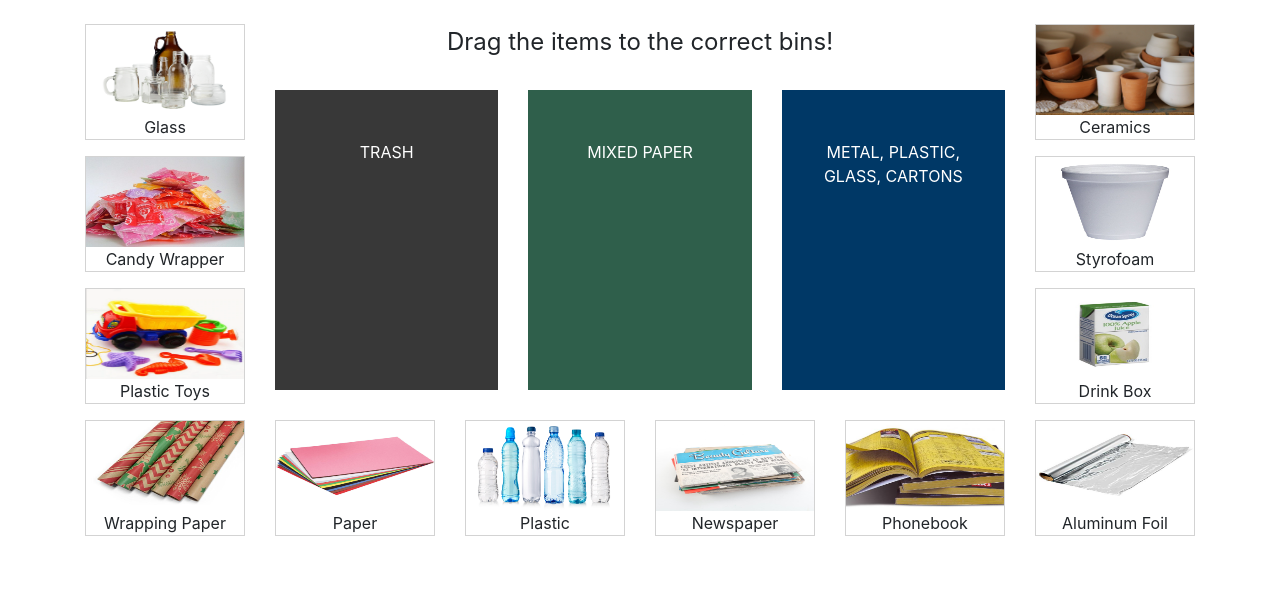
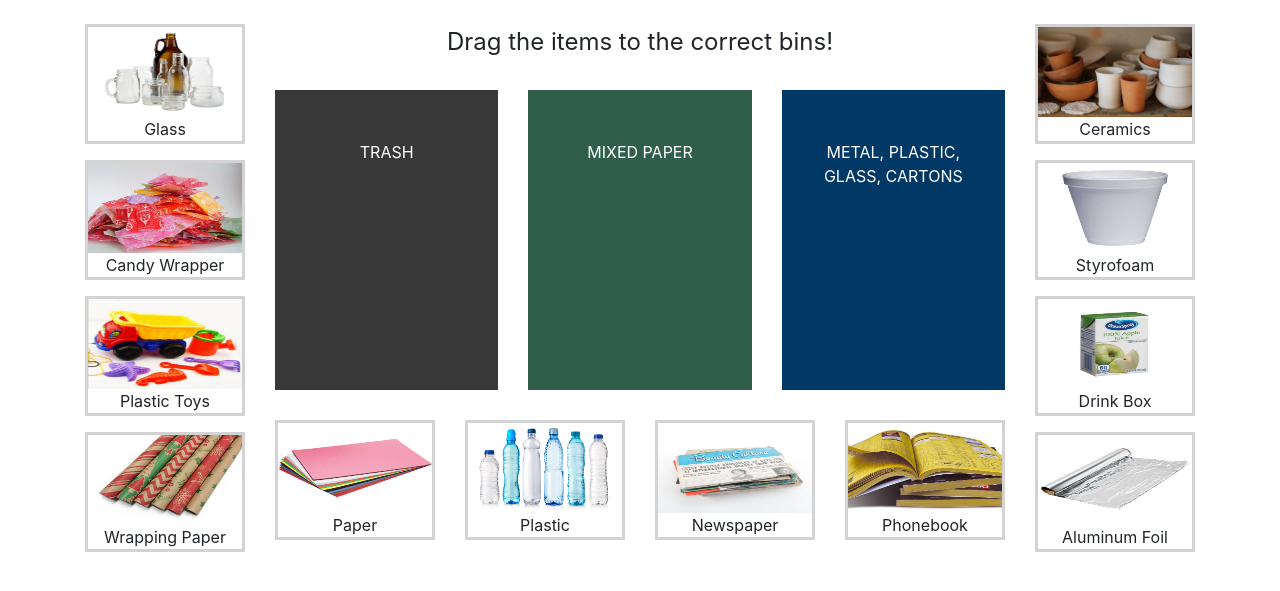
Before and after one commit to ashleyan/Recycling-at-Columbia, a Flask app: page /quiz in a window 1280 px wide. Shown: the part 56-647 px from the top of the page. Run offline with Flask 2, Linux system fonts and the light colour scheme; some libraries are stand-ins or nearby versions.

Commit message:
fixed suggested changes

```diff
--- a/static/quiz.js
+++ b/static/quiz.js
@@ -1,9 +1,4 @@
 // final product should be 5-10 min long
-
-// only put explanation why wrong, not what the correct answer is
-// get rid of the alerts and put the explanations on the bins(?) instead
-// turn border of image red instead of whole bin when user gets it wrong (put a margin around image)
-// make end of quiz more rewarding (maybe print out certificate?)
 
 // later
 // rn it tells total Qs wrong (but includes each retake instead of per retake)
@@ -17,6 +12,7 @@
 // populate bins with pictures once they are dragged to correct bin
 // make users look at bin info page that contains the most amount of Qs they got wrong
 // shuffle quiz pictures
+// make end of quiz have print out certificate
 
 var ceramicslist = ["/static/images/ceramics.jpg"]
 var styrofoamlist = ["/static/images/styrofoam.jpg"]
@@ -49,7 +45,7 @@
 	$(class_name).empty()
 	$.each(names, function( index, value ) {
 		// Make the draggable name object
-		var new_row = $("<figure class='move' id='" + value + "'>")
+		var new_row = $("<figure class='move gray-border' id='" + value + "'>")
 		var new_img = $("<img src='" + value + "'>")
 		var new_cap = $("<figcaption class='caption'>")
 		new_cap.text(caption)
@@ -65,6 +61,8 @@
 }
 
 function makeAllNames() {
+	$(".wrong-info").remove()
+
 	makeNames(paperlist, ".paper", "Paper")
 	makeNames(plasticlist, ".plastic", "Plastic")
 	makeNames(newspaperlist, ".newspaper", "Newspaper")
@@ -80,17 +78,31 @@
 
 	if (allListsEmpty()) {
 		if (wrong.length != 0) {
-			alert("You got " + number_wrong + " answers wrong in total: " + black_wrong +
-				" of your answers should've been in the black bin, " + green_wrong +
-				" of your answers should've been in the green bin, and " + blue_wrong +
-				" of your answers should've been in the blue bin.")
 			// Make retake quiz button
 			var new_button = $("<div>")
 			var button = $("<button class='btn btn-warning retake-button'>")
 			$(new_button).append(button.text("RETAKE QUIZ WITH WRONG ANSWERS"))
 	   		$(".right-bin").append(new_button)
+	   		// Display wrong message
+			var new_row = $("<div class='row wrong-message'>")
+			var new_col = $("<div class='col-md-12 wrong-text'>")
+			$(new_row).append(new_col.text("You got " + number_wrong + " answer(s) wrong in total: " + black_wrong +
+				" of your answer(s) should've been in the black bin, " + green_wrong +
+				" of your answer(s) should've been in the green bin, and " + blue_wrong +
+				" of your answer(s) should've been in the blue bin."))
+	   		$(".right-column").append(new_row)
    		} else {
-   			alert("Congratulations, you have mastered the quiz!")
+   			// Clear page
+   			$(".container").empty()
+   			// Display completion message
+			var new_row = $("<div class='row'>")
+			var new_col = $("<div class='col-md-12'>")
+			var new_sub_row = $("<div class='row middle'>")
+			var new_sub_col = $("<div class='col-md-12 congrats'>")
+			$(new_sub_row).append(new_sub_col.text("Congratulations, you have mastered the quiz!"))
+			$(new_col).append(new_sub_row)
+			$(new_row).append(new_col)
+	   		$(".container").append(new_row)
    		}
 	}
 }
@@ -103,80 +115,118 @@
 }
 
 function incorrectAnswer(parent) {
+	$(".wrong-info").remove()
 	number_wrong += 1
+
 	if (parent.hasClass("ceramics")) {
 		black_wrong += 1
 		wrong.push(".ceramics")
-		alert("Ceramics actually belong in the BLACK bin!")
-		alert("According to Waste Management, the presence of ceramics like coffee mugs and plates in a batch of your typical, curbside-recyclable glass will weaken the recycled product, which is why ceramics aren’t usually accepted.")
+		// Display wrong message
+		var new_row = $("<div class='row wrong-info'>")
+		var new_col = $("<div class='col-md-12 wrong-info-text'>")
+		$(new_row).append(new_col.text("***According to Waste Management, the presence of ceramics like coffee mugs and plates in a batch of your typical, curbside-recyclable glass will weaken the recycled product, which is why ceramics aren’t usually accepted."))
+   		$(".first-middle").append(new_row)
 	}
 	if (parent.hasClass("styrofoam")) {
 		black_wrong += 1
 		wrong.push(".styrofoam")
-		alert("Styrofoam actually belongs in the BLACK bin!")
-		alert("Styrofoam is a Dow Chemical Company trademark for a specific type of extruded polystyrene (EPS) foam used only for art supplies and insulation. There are two reasons EPS isn’t allowed in recycle bins: density and contamination. Polystyrene foam is 95% air so it is not cost-effective to store or ship. It is often contaminated with food or drink, and it is difficult to clean because it is so porous.")
+		// Display wrong message
+		var new_row = $("<div class='row wrong-info'>")
+		var new_col = $("<div class='col-md-12 wrong-info-text'>")
+		$(new_row).append(new_col.text("***Styrofoam is a Dow Chemical Company trademark for a specific type of extruded polystyrene (EPS) foam used only for art supplies and insulation. There are two reasons EPS isn’t allowed in recycle bins: density and contamination. Polystyrene foam is 95% air so it is not cost-effective to store or ship. It is often contaminated with food or drink, and it is difficult to clean because it is so porous."))
+   		$(".first-middle").append(new_row)
 	}
 	if (parent.hasClass("candy-wrapper")) {
 		black_wrong += 1
 		wrong.push(".candy-wrapper")
-		alert("Candy wrappers actually belong in the BLACK bin!")
-		alert("Candy wrappers are usually made up of mixed materials, making the recovery of useful materials difficult and expensive. As a result, most waste management companies, manufacturers and municipal recycling facilities tend to turn their backs from candy wrappers.")
+		// Display wrong message
+		var new_row = $("<div class='row wrong-info'>")
+		var new_col = $("<div class='col-md-12 wrong-info-text'>")
+		$(new_row).append(new_col.text("***Candy wrappers are usually made up of mixed materials, making the recovery of useful materials difficult and expensive. As a result, most waste management companies, manufacturers and municipal recycling facilities tend to turn their backs from candy wrappers."))
+   		$(".first-middle").append(new_row)
 	}
 	if (parent.hasClass("plastic-toys")) {
 		black_wrong += 1
 		wrong.push(".plastic-toys")
-		alert("Plastic toys actually belong in the BLACK bin!")
-		alert("Plastic toys pose a unique challenge because they're typically composed of other materials too, such as metals. The recyclable components can't be separated out, and become prohibitive for recycling centers.")
+		// Display wrong message
+		var new_row = $("<div class='row wrong-info'>")
+		var new_col = $("<div class='col-md-12 wrong-info-text'>")
+		$(new_row).append(new_col.text("***Plastic toys pose a unique challenge because they're typically composed of other materials too, such as metals. The recyclable components can't be separated out, and become prohibitive for recycling centers."))
+   		$(".first-middle").append(new_row)
 	}
 
 	if (parent.hasClass("paper")) {
 		green_wrong += 1
 		wrong.push(".paper")
-		alert("Paper actually belongs in the GREEN bin!")
-		alert("Paper... is paper, so it belongs in the 'Mixed Paper' bin.")
+		// Display wrong message
+		var new_row = $("<div class='row wrong-info'>")
+		var new_col = $("<div class='col-md-12 wrong-info-text'>")
+		$(new_row).append(new_col.text("***Paper... is paper, so it belongs in the 'Mixed Paper' bin!"))
+   		$(".first-middle").append(new_row)
 	}
 	if (parent.hasClass("newspaper")) {
 		green_wrong += 1
 		wrong.push(".newspaper")
-		alert("Newspapers actually belong in the GREEN bin!")
-		alert("Newspapers are made of paper, so they belong in the 'Mixed Paper' bin.")
+		// Display wrong message
+		var new_row = $("<div class='row wrong-info'>")
+		var new_col = $("<div class='col-md-12 wrong-info-text'>")
+		$(new_row).append(new_col.text("***Newspapers are made of paper, so they belong in the 'Mixed Paper' bin."))
+   		$(".first-middle").append(new_row)
 	}
 	if (parent.hasClass("phonebook")) {
 		green_wrong += 1
 		wrong.push(".phonebook")
-		alert("Phonebooks actually belong in the GREEN bin!")
-		alert("Phonebooks are made of paper, so they belong in the 'Mixed Paper' bin.")
+		// Display wrong message
+		var new_row = $("<div class='row wrong-info'>")
+		var new_col = $("<div class='col-md-12 wrong-info-text'>")
+		$(new_row).append(new_col.text("***Phonebooks are made of paper, so they belong in the 'Mixed Paper' bin."))
+   		$(".first-middle").append(new_row)
 	}
 	if (parent.hasClass("wrapping-paper")) {
 		green_wrong += 1
 		wrong.push(".wrapping-paper")
-		alert("Wrapping paper actually belongs in the GREEN bin!")
-		alert("Wrapping paper is made of paper, so it belongs in the 'Mixed Paper' bin.")
+		// Display wrong message
+		var new_row = $("<div class='row wrong-info'>")
+		var new_col = $("<div class='col-md-12 wrong-info-text'>")
+		$(new_row).append(new_col.text("***Wrapping paper is made of paper, so it belongs in the 'Mixed Paper' bin."))
+   		$(".first-middle").append(new_row)
 	}
 
 	if (parent.hasClass("plastic")) {
 		blue_wrong += 1
 		wrong.push(".plastic")
-		alert("Plastic actually belongs in the BLUE bin!")
-		alert("Plastic... is plastic, so it belongs in the 'Metal, Plastic, Glass, Cartons' bin!")
+		// Display wrong message
+		var new_row = $("<div class='row wrong-info'>")
+		var new_col = $("<div class='col-md-12 wrong-info-text'>")
+		$(new_row).append(new_col.text("***Plastic... is plastic, so it belongs in the 'Metal, Plastic, Glass, Cartons' bin!"))
+   		$(".first-middle").append(new_row)
 	}
 	if (parent.hasClass("glass")) {
 		blue_wrong += 1
 		wrong.push(".glass")
-		alert("Glass actually belongs in the BLUE bin!")
-		alert("Glass... is glass, so it belongs in the 'Metal, Plastic, Glass, Cartons' bin!")
+		// Display wrong message
+		var new_row = $("<div class='row wrong-info'>")
+		var new_col = $("<div class='col-md-12 wrong-info-text'>")
+		$(new_row).append(new_col.text("***Glass... is glass, so it belongs in the 'Metal, Plastic, Glass, Cartons' bin!"))
+   		$(".first-middle").append(new_row)
 	}
 	if (parent.hasClass("aluminum-foil")) {
 		blue_wrong += 1
 		wrong.push(".aluminum-foil")
-		alert("Aluminum foil actually belongs in the BLUE bin!")
-		alert("Aluminum foil is made of metal, so it belongs in the 'Metal, Plastic, Glass, Cartons' bin!")
+		// Display wrong message
+		var new_row = $("<div class='row wrong-info'>")
+		var new_col = $("<div class='col-md-12 wrong-info-text'>")
+		$(new_row).append(new_col.text("***Aluminum foil is made of metal, so it belongs in the 'Metal, Plastic, Glass, Cartons' bin."))
+   		$(".first-middle").append(new_row)
 	}
 	if (parent.hasClass("drink-box")) {
 		blue_wrong += 1
 		wrong.push(".drink-box")
-		alert("Drink boxes actually belong in the BLUE bin!")
-		alert("Drink boxes are cartons, so they belong in the 'Metal, Plastic, Glass, Cartons' bin!")
+		// Display wrong message
+		var new_row = $("<div class='row wrong-info'>")
+		var new_col = $("<div class='col-md-12 wrong-info-text'>")
+		$(new_row).append(new_col.text("***Drink boxes are cartons, so they belong in the 'Metal, Plastic, Glass, Cartons' bin."))
+   		$(".first-middle").append(new_row)
 	}
 }
 
@@ -236,12 +286,6 @@
 	    },
 		drop: function( event, ui ) {
 			if(ui.draggable.parent().is(black)) {
-				$(this).remove("red")
-				$(this).addClass("black")
-				$(".blue-bin-label").remove("red")
-				$(".blue-bin-label").addClass("blue")
-				$(".green-bin-label").remove("red")
-				$(".green-bin-label").addClass("green")
 				// Get dropped name
 				var draggableId = ui.draggable.attr("id")
 
@@ -262,12 +306,8 @@
 				// Update the interface to display the new lists
 				makeAllNames()
 			} else {
-				$(".blue-bin-label").remove("red")
-				$(".blue-bin-label").addClass("blue")
-				$(".green-bin-label").remove("red")
-				$(".green-bin-label").addClass("green")
-				$(this).removeClass("black")
-				$(this).addClass("red")
+				$(ui.draggable).removeClass("gray-border")
+				$(ui.draggable).addClass("red-border")
 				incorrectAnswer(ui.draggable.parent())
 			}
 		}
@@ -280,12 +320,6 @@
 	    },
 		drop: function( event, ui ) {
 			if(ui.draggable.parent().is(green)) {
-				$(this).remove("red")
-				$(this).addClass("green")
-				$(".blue-bin-label").remove("red")
-				$(".blue-bin-label").addClass("blue")
-				$(".black-bin-label").remove("red")
-				$(".black-bin-label").addClass("black")
 				// Get dropped name
 				var draggableId = ui.draggable.attr("id")
 
@@ -306,12 +340,8 @@
 				// Update the interface to display the new lists
 				makeAllNames()
 			} else {
-				$(".blue-bin-label").remove("red")
-				$(".blue-bin-label").addClass("blue")
-				$(".black-bin-label").remove("red")
-				$(".black-bin-label").addClass("black")
-				$(this).removeClass("green")
-				$(this).addClass("red")
+				$(ui.draggable).removeClass("gray-border")
+				$(ui.draggable).addClass("red-border")
 				incorrectAnswer(ui.draggable.parent())
 			}
 		}
@@ -324,12 +354,6 @@
 	    },
 		drop: function( event, ui ) {
 			if(ui.draggable.parent().is(blue)) {
-				$(this).removeClass("red")
-				$(this).addClass("blue")
-				$(".green-bin-label").remove("red")
-				$(".green-bin-label").addClass("green")
-				$(".black-bin-label").remove("red")
-				$(".black-bin-label").addClass("black")
 				// Get dropped name
 				var draggableId = ui.draggable.attr("id")
 
@@ -350,12 +374,8 @@
 				// Update the interface to display the new lists
 				makeAllNames()
 			} else {
-				$(".green-bin-label").remove("red")
-				$(".green-bin-label").addClass("green")
-				$(".black-bin-label").remove("red")
-				$(".black-bin-label").addClass("black")
-				$(this).removeClass("blue")
-				$(this).addClass("red")
+				$(ui.draggable).removeClass("gray-border")
+				$(ui.draggable).addClass("red-border")
 				incorrectAnswer(ui.draggable.parent())
 			}
 		}
@@ -364,6 +384,7 @@
 	// User clicks 'RETAKE QUIZ WITH WRONG ANSWERS'
 	$(function(){
 		$(document).on("click", ".retake-button", function(){
+			$(".wrong-message").remove()
 			$(".retake-button").remove()
 			populateListsWithIncorrect()
 			makeAllNames()
--- a/templates/quiz.html
+++ b/templates/quiz.html
@@ -9,11 +9,6 @@
 		.retake-button {
 			float: right;
 			margin-top: 20px;
-		}
-
-		.red {
-			background-color: red;
-			height: 300px;
 		}
 
 		.green {
@@ -64,8 +59,15 @@
 		.move{
 			cursor: move;
 			border: solid;
-			border-width: 1px;
+			border-width: 3px;
+		}
+
+		.gray-border{
 			border-color: lightgray;
+		}
+
+		.red-border {
+			border-color: red;
 		}
 
 		.middle{
@@ -79,12 +81,28 @@
 
 		.caption{
 			text-align: center;
-			background: white;
+			background-color: white;
 		}
 
 		img{
 			height: 90px;
-			width: 158px;
+			width: 154px;
+		}
+
+		.congrats{
+			text-align: center;
+			font-size: 32px;
+		}
+
+		.wrong-text{
+			text-align: center;
+			font-size: 20px;
+		}
+
+		.wrong-info-text{
+			text-align: center;
+			font-size: 16px;
+			margin-top: 30px;
 		}
 	</style>
 {% endblock %}
@@ -107,7 +125,7 @@
 			</div>
 		</div>
 		<div class="col-md-8">
-			<div class="row middle">
+			<div class="row middle first-middle">
 				<div class="col-md-12 text">
 					Drag the items to the correct bins!
 				</div>
@@ -141,7 +159,7 @@
 				<div class="col-md-3 phonebook"></div>
 			</div>
 		</div>
-		<div class="col-md-2">
+		<div class="col-md-2 right-column">
 			<div class="row">
 				<div class="col-md-12 ceramics"></div>
 			</div>
```
